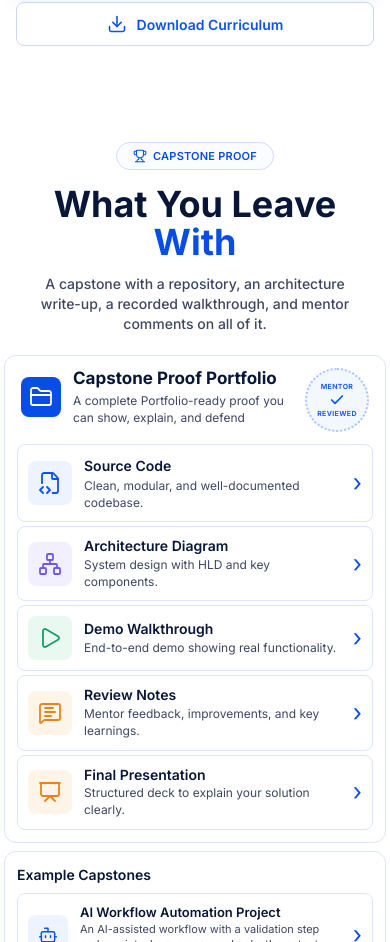
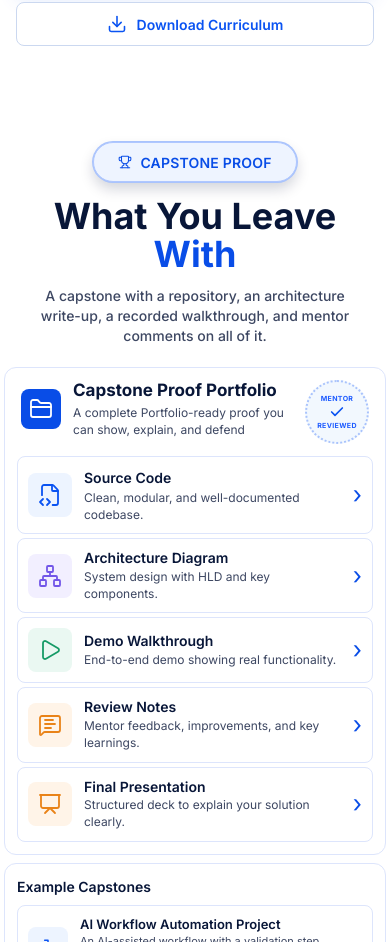
Before and after one commit to InterviewCall/AI-Proof-Engineering, a Next.js app: page / in a window 390 px wide. Shown: the part 9600-10542 px from the top of the page. Built offline with nearby package versions, Linux system fonts and the light colour scheme.

Commit message:
Fixed All

```diff
--- a/src/components/Sections/CapstoneProof/CapstoneMobileSection.tsx
+++ b/src/components/Sections/CapstoneProof/CapstoneMobileSection.tsx
@@ -42,21 +42,25 @@ const CapstoneMobileSection: FC = () => {
                     <div
                         className="
                             mx-auto
-                            inline-flex
-                            min-h-7
+                            flex
+                            w-fit
+                            min-h-10
                             items-center
                             justify-center
-                            gap-1.5
+                            gap-2
                             rounded-full
                             border
-                            border-(--color-brand-200)
-                            bg-(--proof-section-eyebrow-bg)
-                            px-4
-                            text-[11px]
+                            border-[#AFC7FF]
+                            bg-[#EEF4FF]
+                            px-6
+                            text-[clamp(0.875rem,1.1vw,1.0625rem)]
                             font-semibold
                             uppercase
-                            tracking-[0.02em]
+                            tracking-[0.015em]
                             text-(--proof-section-eyebrow-text)
+                            shadow-[0_7px_14px_rgba(1,17,57,0.18)]
+                            ring-1
+                            ring-[#a9c3fc]
                         "
                     >
                         <Trophy
```
